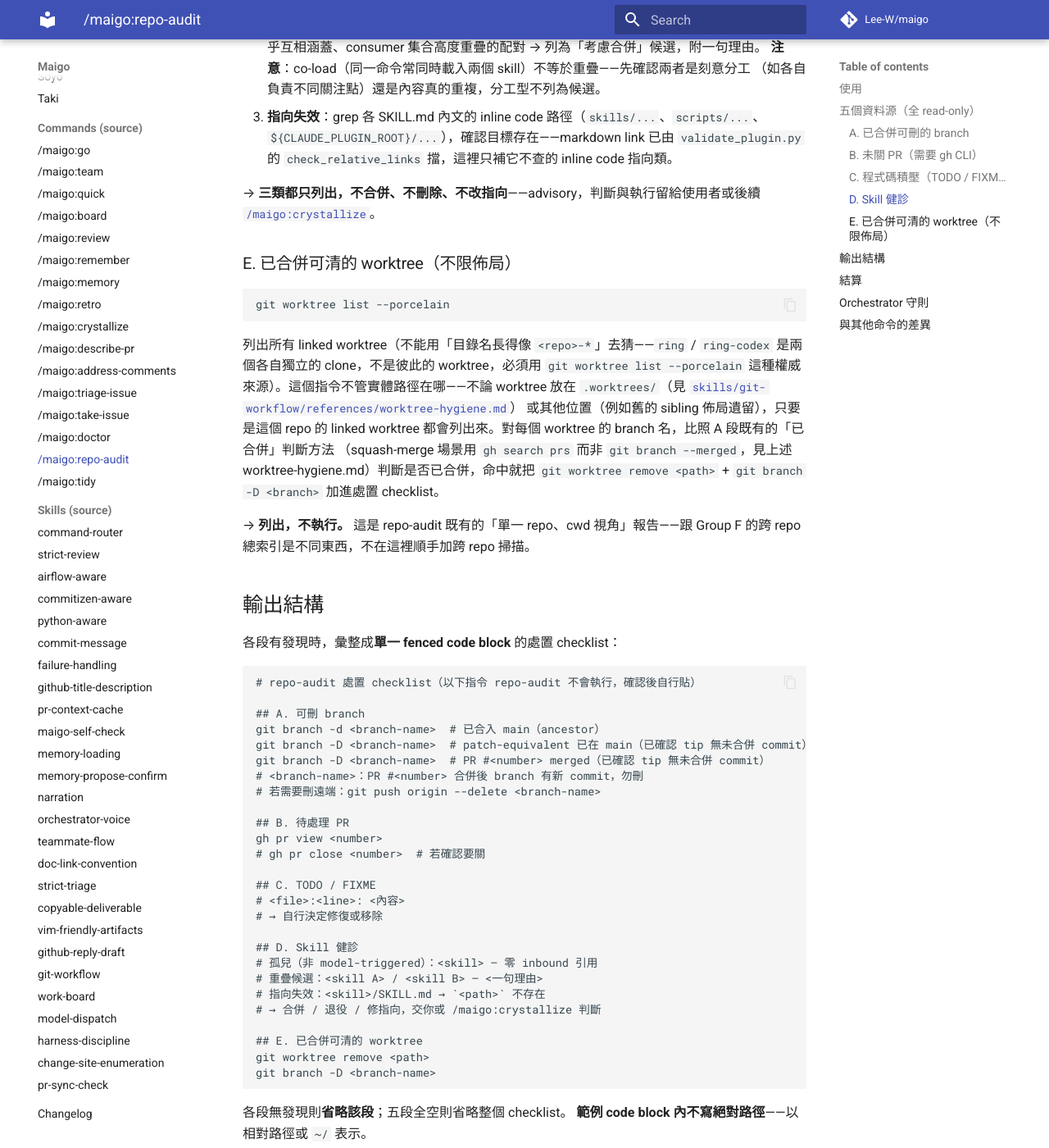
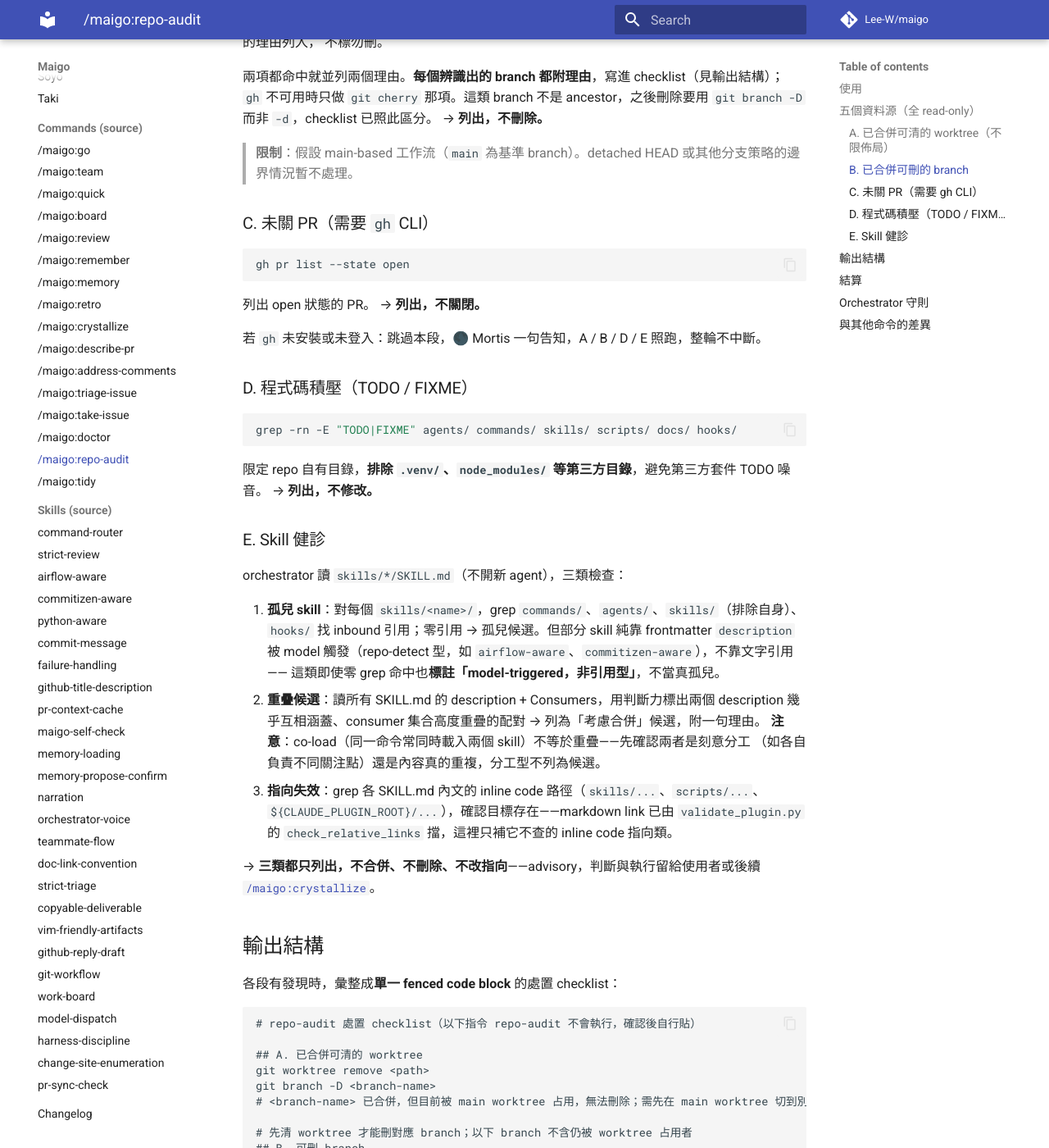
Before and after one commit to Lee-W/maigo, an MkDocs documentation site: the page built from docs/commands/repo-audit.md, in a window 1280 px wide and 1400 px high, scrolled down 2070 px. Shown: the whole window at 82% size. Built offline with MkDocs 1.6.1 and Material for MkDocs 9.7.7, drawn with Linux system fonts in a browser that asks for light colours; comment, search, counter and statistics services are not loaded; some of the changed text lies outside the part shown.

Commit message:
fix(commands): list worktrees before branches in repo-audit cleanup
The cleanup checklist now removes merged worktrees first, and a branch
checked out by any worktree, including the main one, is no longer listed
for deletion in the branch section. The commands reference now lists the
worktree data source for repo-audit.

````diff
--- a/commands/repo-audit.md
+++ b/commands/repo-audit.md
@@ -1,5 +1,5 @@
 ---
-description: repo 自身內部健診（read-only orchestrator 主持）——掃已合併可刪的 branch、未關 PR、TODO/FIXME 積壓、skill 健診（孤兒 / 重疊候選 / 指向失效）、已合併可清的 worktree（不限佈局），彙整成可複製的處置 checklist，不執行任何寫入。🌑 Mortis 一句結算。不 delegate 五人，orchestrator 直跑。
+description: repo 自身內部健診（read-only orchestrator 主持）——掃已合併可清的 worktree（不限佈局）、已合併可刪的 branch、未關 PR、TODO/FIXME 積壓、skill 健診（孤兒 / 重疊候選 / 指向失效），彙整成可複製的處置 checklist，不執行任何寫入。🌑 Mortis 一句結算。不 delegate 五人，orchestrator 直跑。
 allowed-tools: Bash(git branch --merged:*), Bash(git cherry:*), Bash(git rev-parse:*), Bash(git merge-base:*), Bash(gh pr list:*), Bash(grep:*), Bash(git worktree list:*), Bash(gh search prs:*), Read
 ---
 
@@ -22,17 +22,52 @@ read-only 內部健診——不刪 branch、不關 PR、不改 code。
 
 ## 五個資料源（全 read-only）
 
-### A. 已合併可刪的 branch
+### A. 已合併可清的 worktree（不限佈局）
+
+```bash
+git worktree list --porcelain
+```
+
+列出所有 worktree（porcelain 的**第一個區塊永遠是 main worktree**，它不是 linked worktree，
+不列入處置、不產生 `git worktree remove`；只有後續區塊的 linked worktree 才進處置 checklist。不能用「目錄名長得像 `<repo>-*`」去猜——`ring` /
+`ring-codex` 是兩個各自獨立的 clone，不是彼此的 worktree，必須用 `git worktree
+list --porcelain` 這種權威來源）。這個指令不管實體路徑在哪——不論 worktree
+放在 `.worktrees/`（見
+[`skills/git-workflow/references/worktree-hygiene.md`](https://github.com/Lee-W/maigo/blob/main/skills/git-workflow/references/worktree-hygiene.md)）
+或其他位置（例如舊的 sibling 佈局遺留），只要是這個 repo 的 linked worktree
+都會列出來。對每個 linked worktree 的 branch 名，照 B 段的辨識步驟（`--merged`、`git cherry`、
+`gh pr list`，含 B 段的機械式防護；判斷方法定義在後面的 B 段，本段只套用，結果列在本段而非 B 段；
+squash-merge 場景用 `gh search prs` 而非 `git branch --merged`，見上述
+worktree-hygiene.md）判斷是否已合併，命中就把 `git worktree remove <path>` +
+`git branch -D <branch>` 加進處置 checklist。
+
+worktree 沒有對應 branch（detached HEAD / bare，porcelain 輸出無 `branch` 行）時，
+只列 `git worktree remove <path>` 一行，不列 branch 刪除。
+處置順序固定：`git worktree remove <path>` 在前、`git branch -D <branch>` 在後——
+branch 仍被 worktree checkout 時 git 拒絕刪除。
+
+main worktree 目前 checkout 的 branch（porcelain 第一個區塊的 `branch` 行）同樣不能刪、也不能靠
+`git worktree remove` 釋放。若該 branch 照 B 段辨識步驟判為已合併（基準 branch `main` 本身除外，不附註解），不產生任何指令，只在報告附一行
+註解（例：`# <branch> 已合併，但目前被 main worktree 占用，無法刪除；需先在 main worktree 切到別的 branch`），
+讓使用者知情、照貼 checklist 也不會失敗。
+
+→ **列出，不執行。** 這是 repo-audit 既有的「單一 repo、cwd 視角」報告——跟
+Group F 的跨 repo 總索引是不同東西，不在這裡順手加跨 repo 掃描。
+
+### B. 已合併可刪的 branch
 
 ```bash
 git branch --merged main
 ```
 
-過濾掉 `main` 與當前 branch 自身，列出其餘已合入 main 的本地 branch，理由標「已合入 main（ancestor）」。
+過濾掉 `main` 與當前 branch 自身，**以及任何已被 worktree checkout 的 branch（含 main worktree）**
+（判定方式：A 段已讀的 `git worktree list --porcelain` 中，**所有**區塊（含第一個 main worktree）的
+`branch refs/heads/<name>` 行；`<name>` 即為被占用的 branch，不列入本段：linked worktree 的由 A 段處理，
+main worktree 的只在 A 段附註解，不產生指令），列出其餘已合入 main 的本地 branch，理由標「已合入 main（ancestor）」。
 
 `git branch --merged` 只認 commit ancestry；rebase / squash / cherry-pick 合併後 commit hash
 不同，認不出來，但這些 branch 仍可刪。對**未被 `--merged` 列出**的其餘本地 branch（同樣排除
-`main` 與當前 branch；`--merged` 已列出的跳過下面兩項，避免重複列出）各跑兩項唯讀辨識：
+`main`、當前 branch 與被任何 worktree（含 main worktree）checkout 的 branch；`--merged` 已列出的跳過下面兩項，避免重複列出）各跑兩項唯讀辨識：
 
 ```bash
 git cherry main <branch>
@@ -62,7 +97,7 @@ gh pr list --state merged --head <branch> --base main --json number,url,mergedAt
 
 > **限制**：假設 main-based 工作流（`main` 為基準 branch）。detached HEAD 或其他分支策略的邊界情況暫不處理。
 
-### B. 未關 PR（需要 `gh` CLI）
+### C. 未關 PR（需要 `gh` CLI）
 
 ```bash
 gh pr list --state open
@@ -71,9 +106,9 @@ gh pr list --state open
 列出 open 狀態的 PR。
 → **列出，不關閉。**
 
-若 `gh` 未安裝或未登入：跳過本段，🌑 Mortis 一句告知，A / C / D 照跑，整輪不中斷。
+若 `gh` 未安裝或未登入：跳過本段，🌑 Mortis 一句告知，A / B / D / E 照跑，整輪不中斷。
 
-### C. 程式碼積壓（TODO / FIXME）
+### D. 程式碼積壓（TODO / FIXME）
 
 ```bash
 grep -rn -E "TODO|FIXME" agents/ commands/ skills/ scripts/ docs/ hooks/
@@ -82,7 +117,7 @@ grep -rn -E "TODO|FIXME" agents/ commands/ skills/ scripts/ docs/ hooks/
 限定 repo 自有目錄，**排除 `.venv/`、`node_modules/` 等第三方目錄**，避免第三方套件 TODO 噪音。
 → **列出，不修改。**
 
-### D. Skill 健診
+### E. Skill 健診
 
 orchestrator 讀 `skills/*/SKILL.md`（不開新 agent），三類檢查：
 
@@ -101,26 +136,6 @@ orchestrator 讀 `skills/*/SKILL.md`（不開新 agent），三類檢查：
 → **三類都只列出，不合併、不刪除、不改指向**——advisory，判斷與執行留給使用者或後續
 [`/maigo:crystallize`](https://github.com/Lee-W/maigo/blob/main/commands/crystallize.md)。
 
-### E. 已合併可清的 worktree（不限佈局）
-
-```bash
-git worktree list --porcelain
-```
-
-列出所有 linked worktree（不能用「目錄名長得像 `<repo>-*`」去猜——`ring` /
-`ring-codex` 是兩個各自獨立的 clone，不是彼此的 worktree，必須用 `git worktree
-list --porcelain` 這種權威來源）。這個指令不管實體路徑在哪——不論 worktree
-放在 `.worktrees/`（見
-[`skills/git-workflow/references/worktree-hygiene.md`](https://github.com/Lee-W/maigo/blob/main/skills/git-workflow/references/worktree-hygiene.md)）
-或其他位置（例如舊的 sibling 佈局遺留），只要是這個 repo 的 linked worktree
-都會列出來。對每個 worktree 的 branch 名，比照 A 段既有的「已合併」判斷方法
-（squash-merge 場景用 `gh search prs` 而非 `git branch --merged`，見上述
-worktree-hygiene.md）判斷是否已合併，命中就把 `git worktree remove <path>` +
-`git branch -D <branch>` 加進處置 checklist。
-
-→ **列出，不執行。** 這是 repo-audit 既有的「單一 repo、cwd 視角」報告——跟
-Group F 的跨 repo 總索引是不同東西，不在這裡順手加跨 repo 掃描。
-
 ## 輸出結構
 
 各段有發現時，彙整成**單一 fenced code block** 的處置 checklist：
@@ -128,30 +143,32 @@ Group F 的跨 repo 總索引是不同東西，不在這裡順手加跨 repo 掃
 ```
 # repo-audit 處置 checklist（以下指令 repo-audit 不會執行，確認後自行貼）
 
-## A. 可刪 branch
+## A. 已合併可清的 worktree
+git worktree remove <path>
+git branch -D <branch-name>
+# <branch-name> 已合併，但目前被 main worktree 占用，無法刪除；需先在 main worktree 切到別的 branch  # 僅在 main worktree 占用已合併 branch（基準 branch 除外）時才列
+
+# 先清 worktree 才能刪對應 branch；以下 branch 不含仍被 worktree 占用者
+## B. 可刪 branch
 git branch -d <branch-name>  # 已合入 main（ancestor）
 git branch -D <branch-name>  # patch-equivalent 已在 main（已確認 tip 無未合併 commit）
 git branch -D <branch-name>  # PR #<number> merged（已確認 tip 無未合併 commit）
 # <branch-name>：PR #<number> 合併後 branch 有新 commit，勿刪
 # 若需要刪遠端：git push origin --delete <branch-name>
 
-## B. 待處理 PR
+## C. 待處理 PR
 gh pr view <number>
 # gh pr close <number>  # 若確認要關
 
-## C. TODO / FIXME
+## D. TODO / FIXME
 # <file>:<line>: <內容>
 # → 自行決定修復或移除
 
-## D. Skill 健診
+## E. Skill 健診
 # 孤兒（非 model-triggered）：<skill> — 零 inbound 引用
 # 重疊候選：<skill A> / <skill B> — <一句理由>
 # 指向失效：<skill>/SKILL.md → `<path>` 不存在
 # → 合併 / 退役 / 修指向，交你或 /maigo:crystallize 判斷
-
-## E. 已合併可清的 worktree
-git worktree remove <path>
-git branch -D <branch-name>
 ```
 
 各段無發現則**省略該段**；五段全空則省略整個 checklist。
@@ -172,9 +189,9 @@ git branch -D <branch-name>
 - **完全 read-only**：不刪 branch、不關 PR、不改 code；處置只輸出文字，不執行。
 - **不 delegate 五人**：orchestrator 直接執行 git / gh / grep 指令 + 讀 SKILL.md 判斷，彙整輸出。
 - **任一指令失敗 → 跳過該段 + Mortis 1 句告知，不中斷整輪**：
-  - `gh` 失敗（未安裝 / 未登入）→ 跳過 B 段與 A 段的「PR merged」辨識（`git cherry` 照跑）（判斷 E 段合併狀態用的 `gh search prs` 同樣受影響，跳過即可，不擋 E 段其餘列表輸出）
+  - `gh` 失敗（未安裝 / 未登入）→ 跳過 C 段與 B 段的「PR merged」辨識（`git cherry` 照跑）（判斷 A 段合併狀態用的 `gh search prs` 同樣受影響，跳過即可，不擋 A 段其餘列表輸出）
   - `git` / `grep` 失敗 → 跳過對應段
-- **D 段是判斷型 advisory**：孤兒 / 重疊 / 指向失效三類都只列出候選，不代使用者拍板合併或刪除。
+- **E 段是判斷型 advisory**：孤兒 / 重疊 / 指向失效三類都只列出候選，不代使用者拍板合併或刪除。
 - **開場**：🌙 Doloris 帶入（鋪陳語氣，見 [`skills/narration`](https://github.com/Lee-W/maigo/blob/main/skills/narration/SKILL.md)）。
 - **收場**：🌑 Mortis 1 句結算。
 - **對話**：對話本體（旁白節點以外）的互動節奏與用詞，依 [`skills/orchestrator-voice`](https://github.com/Lee-W/maigo/blob/main/skills/orchestrator-voice/SKILL.md)。
--- a/docs/reference/commands.md
+++ b/docs/reference/commands.md
@@ -362,7 +362,8 @@ Orchestrator 直跑（不 delegate 五人），輸出可複製的處置 checklis
 
 | 資料源 | 指令 | 行動 |
 |--------|------|------|
-| 已合併可刪的 branch | `git branch --merged main` | 列出，不刪除 |
+| 已合併可清的 worktree | `git worktree list --porcelain` | 列出，不執行；先於 branch 處置 |
+| 已合併可刪的 branch | `git branch --merged main` | 列出，不刪除（已被 worktree 占用者由 worktree 段處理） |
 | 未關 PR | `gh pr list --state open` | 列出，不關閉（`gh` 缺則跳過） |
 | TODO / FIXME 積壓 | `grep -rn -E "TODO\|FIXME"` | 列出，不修改 |
 | Skill 健診（孤兒 / 重疊 / 指向失效） | 讀 `skills/*/SKILL.md` + grep | 列出，不合併、不刪除 |
````
Also changed, not shown: other parts of commands/repo-audit.md (+1 -1 lines), other parts of docs/reference/commands.md (+3 -3 lines).
